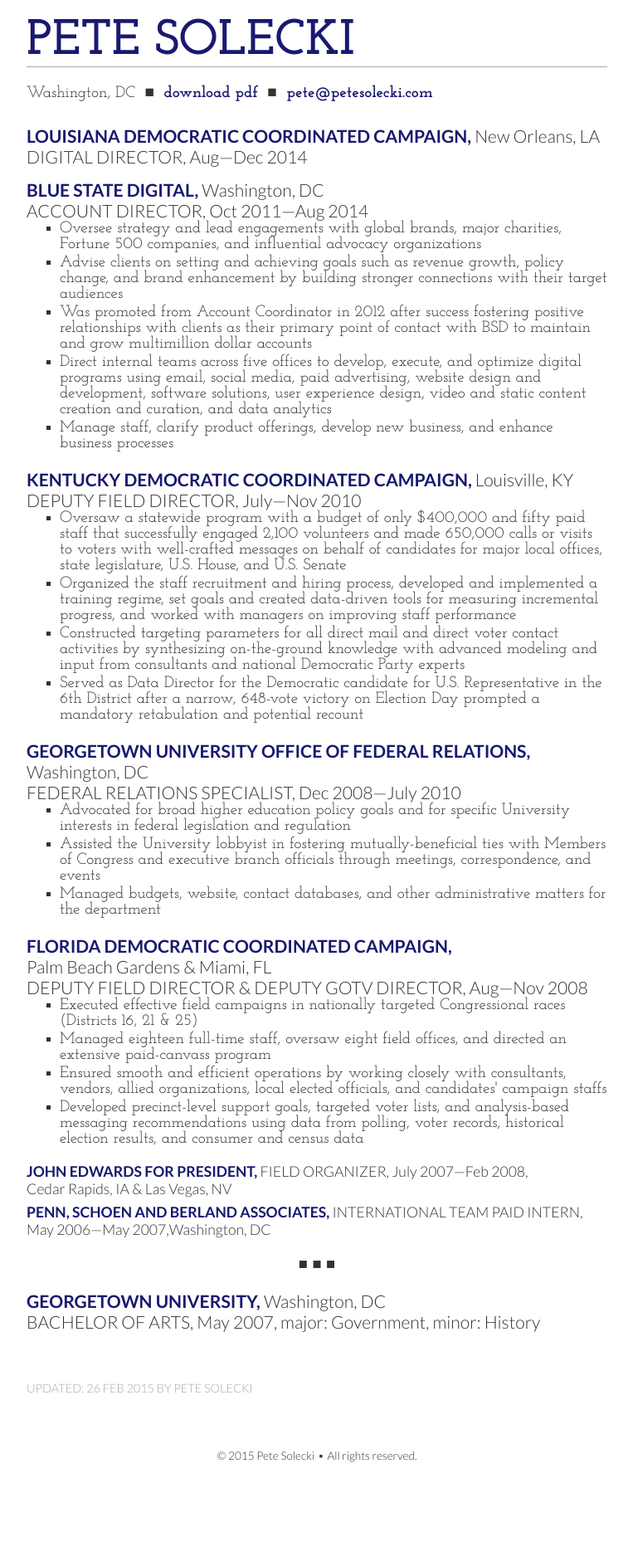
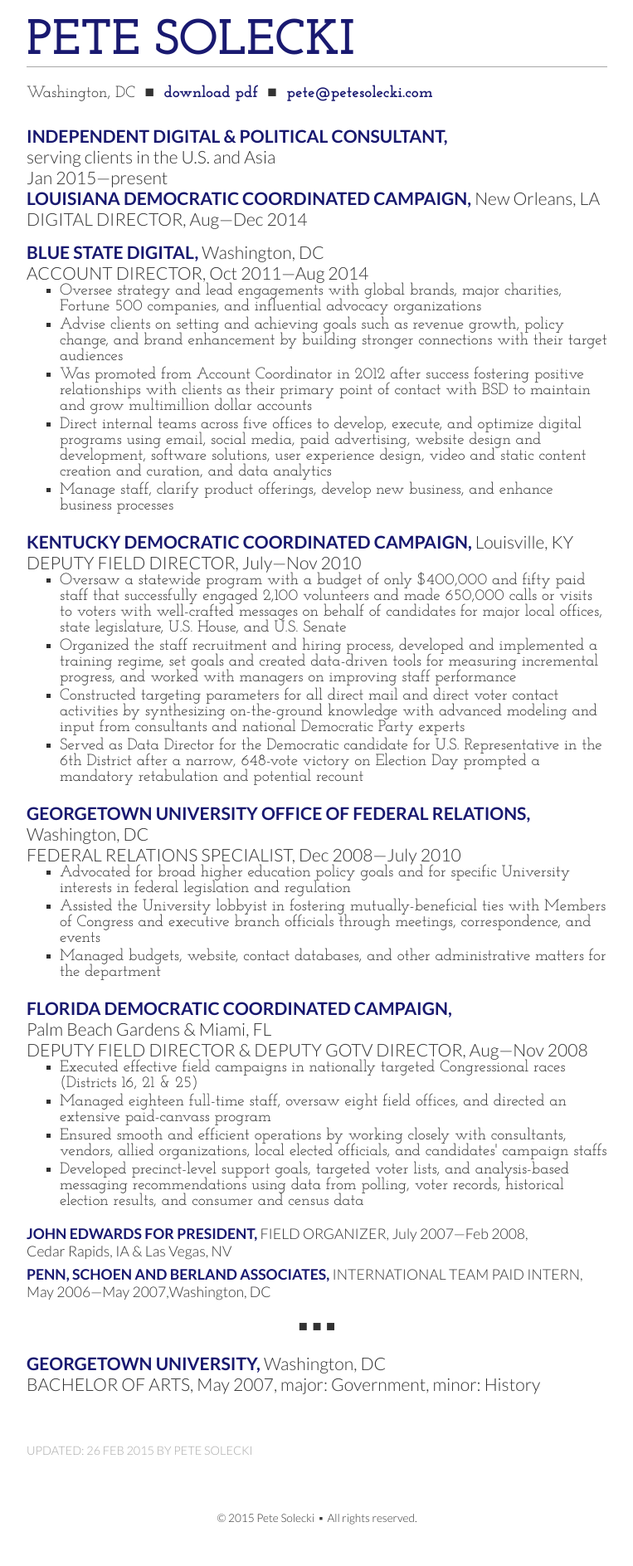
Before and after one commit to petesolecki/www-ps, a Jekyll site: the page resume/index-new.html, which Jekyll copies as it is, in a window 1280 px wide. Shown: the whole page at 83% size, without its empty margins (258-1021 px from the left). Built offline with Jekyll 4.4.1, drawn with Linux system fonts in a browser that asks for light colours; Markdown is read by kramdown in place of the engine named in the settings; before the commit the page ends 1812 px from its top, so only the background shows below that.

Commit message:
resume new
indep cons title

```diff
--- a/resume/index-new.html
+++ b/resume/index-new.html
@@ -54,8 +54,6 @@
 
 	<a href="/"><h1 class="logo-resume" itemprop="name">Pete Solecki</h1></a>
 
-
-
 	<p class="contact-info">
 		<span itemprop="homeLocation" itemscope itemtype="http://schema.org/Place">
 			<span itemprop="name" content="Washington, DC" ></span>
@@ -73,6 +71,20 @@
 		&nbsp;&#x25a0;&nbsp;
 		<a href="mailto:pete@petesolecki.com?subject=Resume" target="_blank" itemprop="email"><span class="long">pete@petesolecki.com</span><span class="short">Email</span></a>
 	</p>
+
+	<div class="job-summary" itemprop="worksFor" itemscope itemtype="http://schema.org/OrganizationRole">
+		<p class="organization" itemprop="worksFor" itemscope itemtype="http://schema.org/Organization">
+			<em itemprop="name" class="organization-name">Independent Digital &amp; Political Consultant</em>
+			<em itemprop="address" itemscope itemtype="http://schema.org/PostalAddress" class="organization-location">
+				<span itemprop="addressRegion">serving clients in the U.S. and Asia</span>
+			</em>
+		</p>
+		<p class="position">
+			<em class="time-period">
+				<time class="time-period" itemprop="startDate" datetime="2015-01">Jan 2015</time><time class="time-period" itemprop="endDate" datetime="2016-04">present</time>
+			</em>
+		</p>
+	</div>
 
 	<div class="job-summary" itemprop="worksFor" itemscope itemtype="http://schema.org/OrganizationRole">
 		<p class="organization" itemprop="worksFor" itemscope itemtype="http://schema.org/Organization">
```
